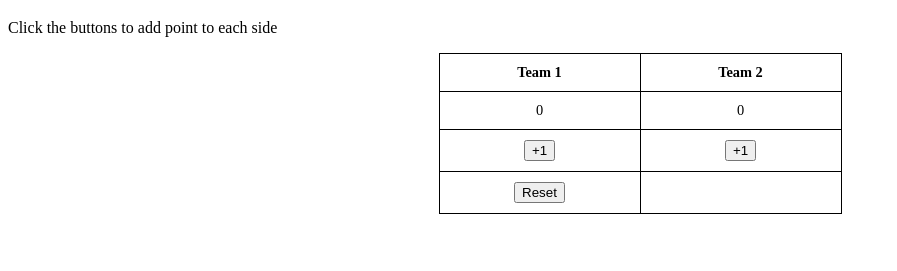
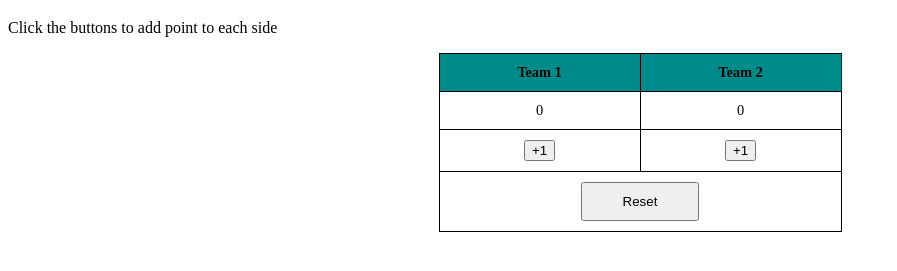
Before and after one commit to ChamodP/week8-section, a plain HTML site: page index.html in a window 1280 px wide. Shown: the part 61-332 px from the top of the page, without its empty margins (0-897 px from the left). Drawn offline with Linux system fonts and the light colour scheme.

Commit message:
modified reset button and merged the column

```diff
--- a/index.html
+++ b/index.html
@@ -31,7 +31,7 @@
                 </tr>
 
                 <tr id="last_row">
-                    <td><button id="reset">Reset</button></td>
+                    <td colspan="2"><button id="reset-button">Reset</button></td>
                 </tr>
            </tbody>
 
--- a/style.css
+++ b/style.css
@@ -13,3 +13,11 @@ td, th {
     border: 1px solid; /* Add borders to table cells */
     text-align: center;
 }
+
+th{
+    background-color: darkcyan;
+}
+
+#reset-button {
+    padding: 10px 40px;
+}
```
